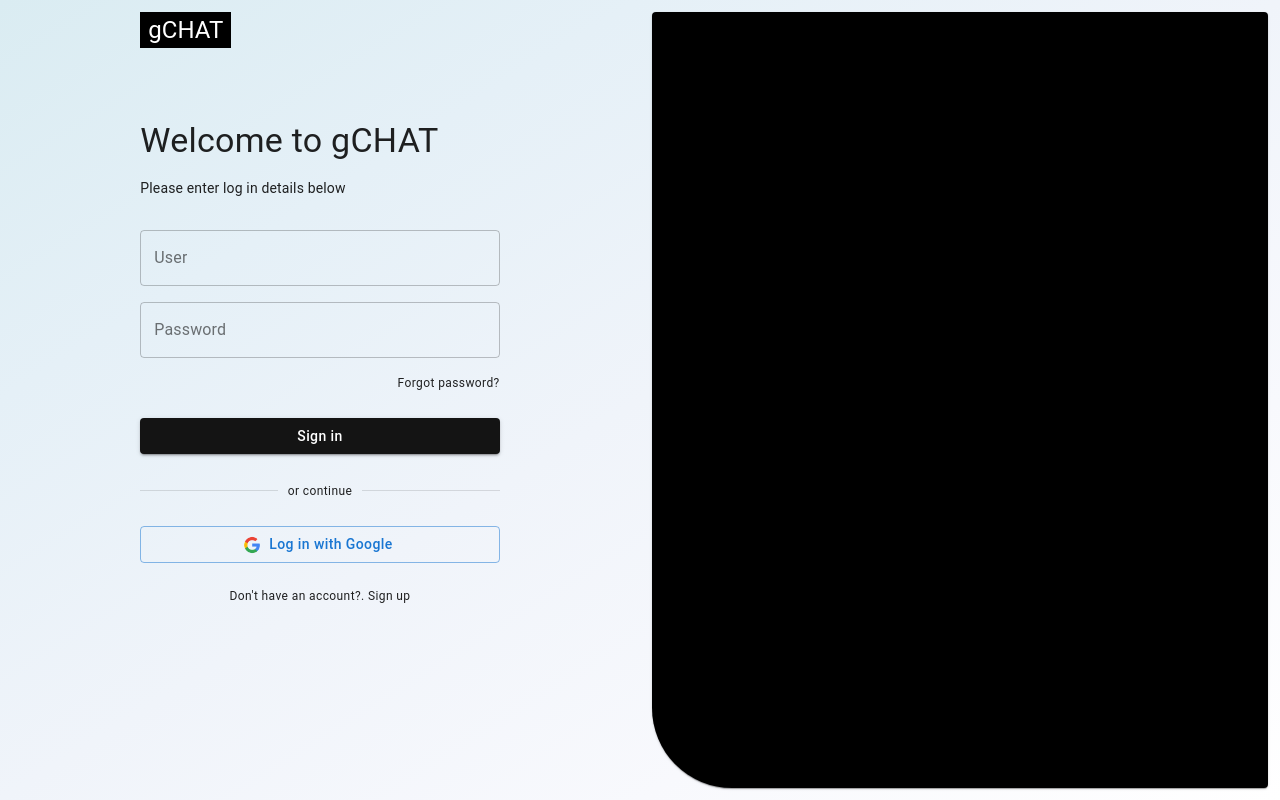
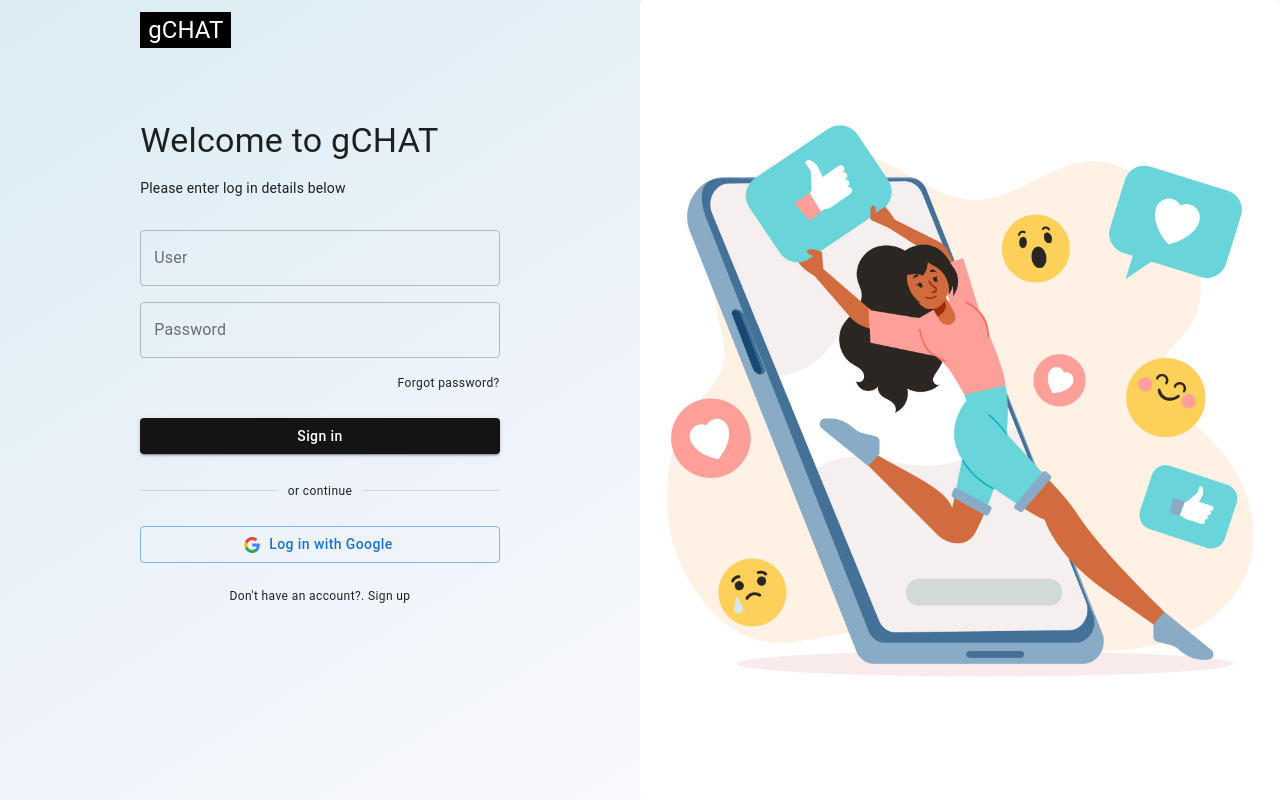
Before and after one commit to Holfter/chatter, a React (Vite) app: page /login in a window 1280 px wide. Built offline with nearby package versions, Linux system fonts and the light colour scheme; no server answers.

Commit message:
adding image to login page

```diff
--- a/src/pages/Login/index.tsx
+++ b/src/pages/Login/index.tsx
@@ -23,6 +23,7 @@
       }}
     >
       <CssBaseline />
+
       <Grid container xs={12} justifyContent="center" sx={{padding: '12px'}}>
         <Grid item xs={7}>
           <Box mb={4}>
@@ -51,12 +52,15 @@
           <LoginForm />
         </Grid>
       </Grid>
-      <Box padding="12px" height="100%">
+      <Box height="100%">
         <Paper
+          elevation={0}
           sx={{
-            background: 'black',
+            backgroundImage: 'url(/assets/images/login-illustration.jpg)',
+            backgroundSize: 'contain',
+            backgroundRepeat: 'no-repeat',
+            backgroundPosition: 'center',
             height: '100%',
-            borderBottomLeftRadius: '5rem',
           }}
         ></Paper>
       </Box>
```
Also changed, not shown: public/assets/images/login-illustration.jpg (added).
